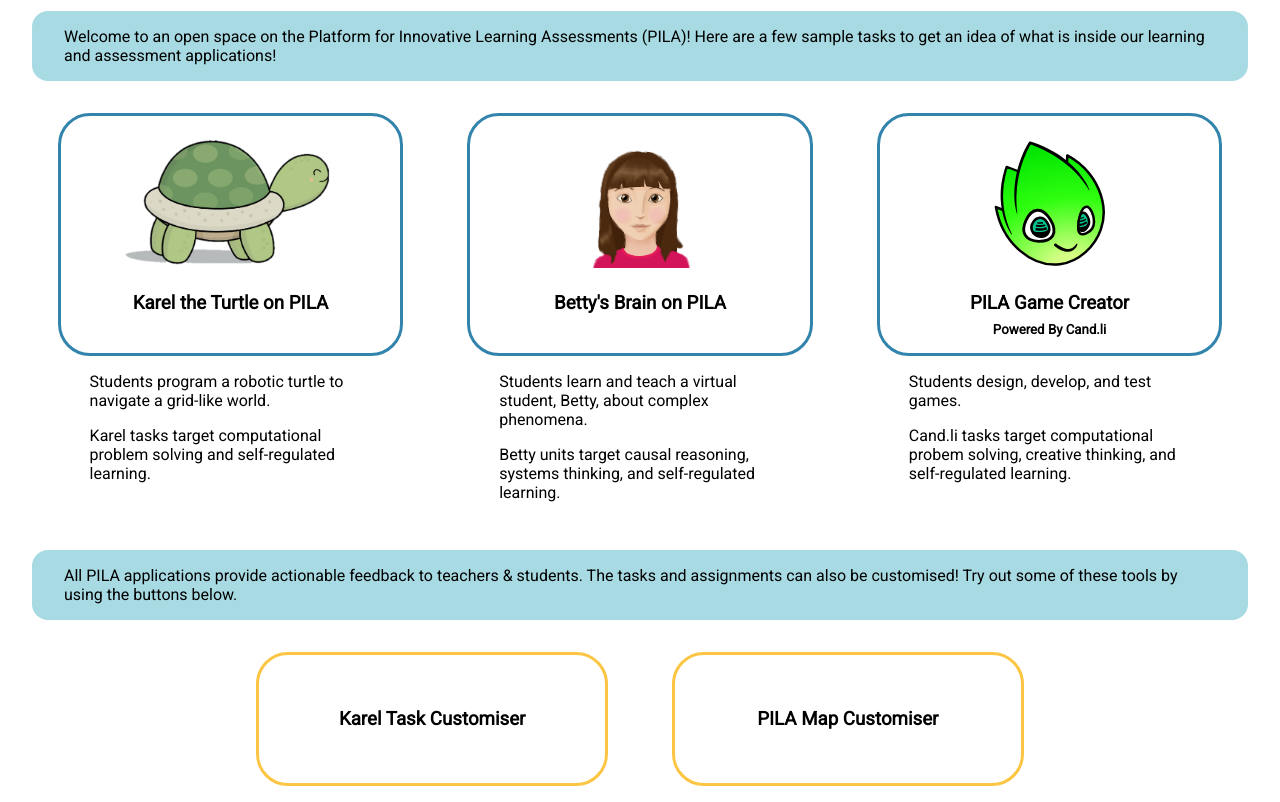
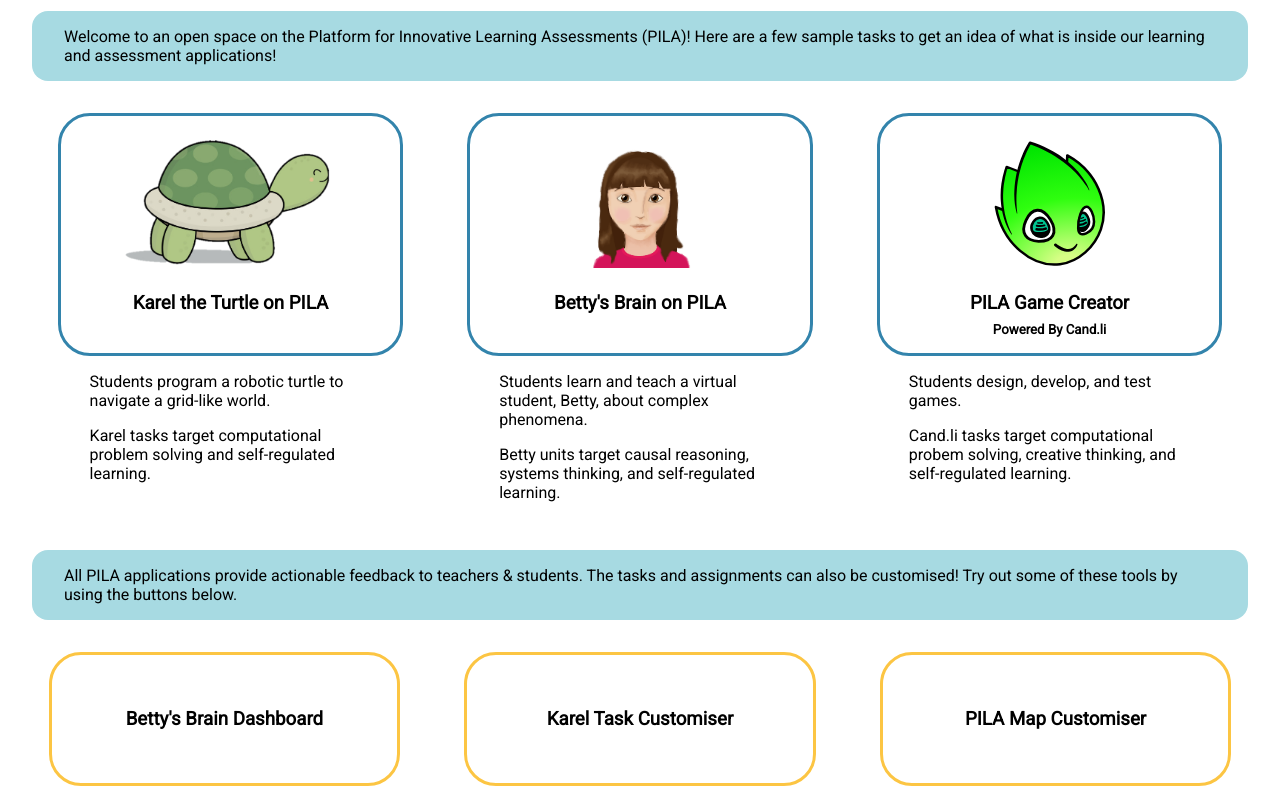
Before and after one commit to knowlearning/demo-pila, a plain HTML site: page index.html in a window 1280 px wide. Shown: the part 84-886 px from the top of the page. Drawn offline with Linux system fonts and the light colour scheme.

Commit message:
Add proper betty's brain link

```diff
--- a/index.css
+++ b/index.css
@@ -48,7 +48,8 @@ body
   cursor: pointer;
 }
 
-.demo-task-button:hover
+.demo-task-button:hover,
+.demo-tool:hover
 {
   box-shadow: rgba(0, 0, 0, 0.35) 0px 5px 15px;
 }
@@ -99,4 +100,5 @@ body
   display: flex;
   align-items: center;
   justify-content: center;
+  cursor: pointer;
 }
--- a/index.html
+++ b/index.html
@@ -5,8 +5,6 @@
           href="https://fonts.googleapis.com/css?family=Roboto">
     <script>
       const bettyScope = crypto.randomUUID()
-
-      const bettyDashboardURL = `https://DOMAIN/practice/OverviewView?keys=${bettyScope}`
 
       function launchKarel() {
         window.open('https://the-karel-project.netlify.app/karel-player', '_blank')
@@ -16,6 +14,9 @@
       }
       function launchCandli() {
         window.open('https://cand.li/dev/oecd-pila/pila.html?tutorial&storage=https://cand.li/dev/oecd-pila', '_blank')
+      }
+      function launchBettyDashboard() {
+        window.open(`https://update-kl-package.bettysbrain-teacherdashboard.pages.dev/practice/OverviewView?keys=${bettyScope}`, '_blank')
       }
       function launchKarelTaskEditor() {
         window.open('https://the-karel-project.netlify.app/karel-builder?mode=tasks', '_blank')
@@ -86,6 +87,9 @@
         <h3>Betty's Brain Teacher Dashboard</h3>
       </div>
       -->
+      <div class="demo-tool" onclick="launchBettyDashboard()">
+        <h3>Betty's Brain Dashboard</h3>
+      </div>
       <div class="demo-tool" onclick="launchKarelTaskEditor()">
         <h3>Karel Task Customiser</h3>
       </div>
```
